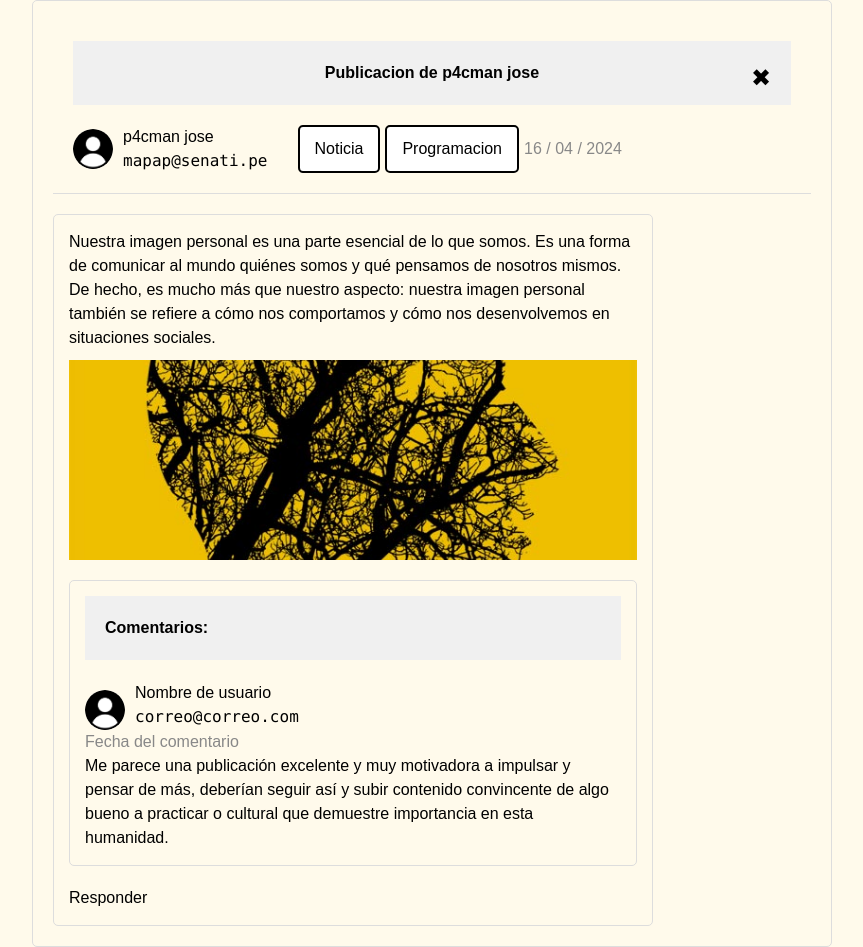
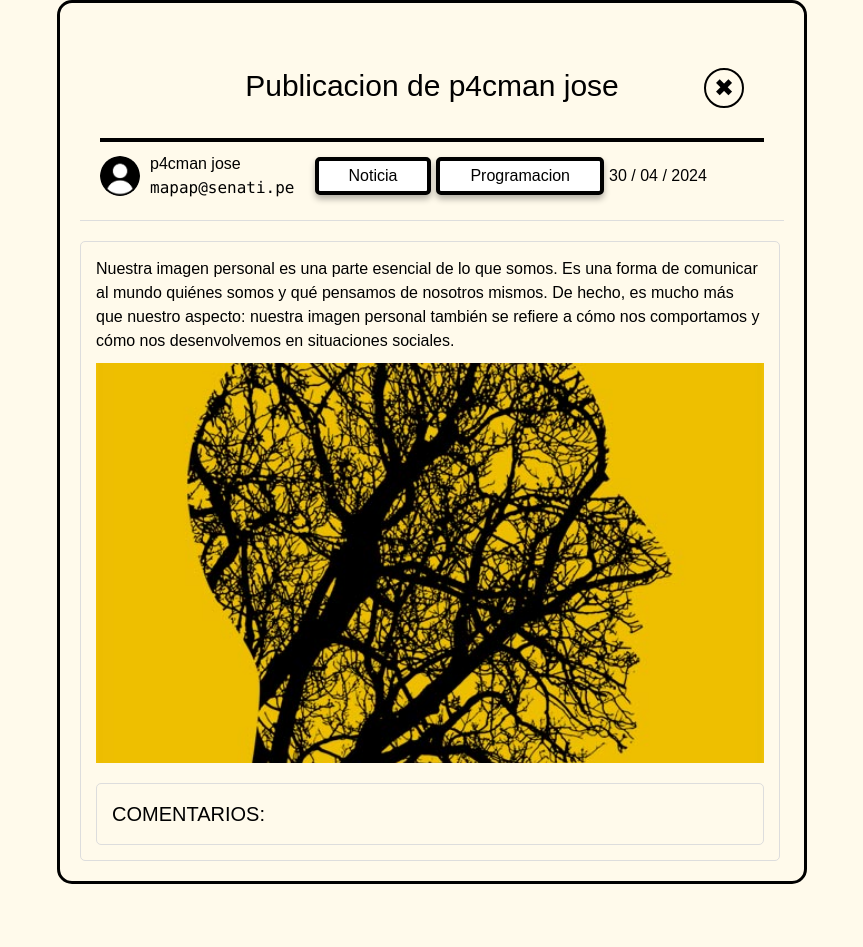
Before and after one commit to kitikazis/Proyecto_web_front, a React (Vite) app: page /Comentarios in a window 1280 px wide. Shown: the whole page, without its empty margins (208-1071 px from the left). After the commit the page ends 884 px from the top, so only its background shows below. Built offline with nearby package versions, Linux system fonts and the light colour scheme.

Commit message:
ultimo cambio

```diff
--- a/src/components/posts/Comentarios.css
+++ b/src/components/posts/Comentarios.css
@@ -13,42 +13,70 @@ body {
     border-radius: 5px;
     padding: 15px;
     margin-top: 20px;
-    max-width: 600px; /* Ajusta el ancho máximo del cuadro de comentario según sea necesario */
+    max-width: 700px; /* Ajusta el ancho máximo del cuadro de comentario según sea necesario */
   }
   .comentario .top-frame h2 {
     text-align: left;
   }
 
-  /* Nuevo estilo para la imagen de perfil del comentario */
-.comentario .comentario-com {
-    width: 40px; /* Mismo ancho que la imagen de perfil de p4cman jose */
-    height: 40px; /* Mismo alto que la imagen de perfil de p4cman jose */
-    border-radius: 50%;
-    margin-right: 10px; /* Margen derecho para separar la imagen del nombre de usuario */
+  .comentario-details {
+    display: flex; /* Establece el contenedor como un flex container */
+    justify-content: space-between; /* Distribuye los elementos de manera uniforme, dejando espacio entre ellos */
+    align-items: center; /* Alinea verticalmente los elementos al centro */
   }
 
-
+  .divider {
+    border: 0; /* Elimina el borde predeterminado */
+    height: 4px; /* Establece la altura de la línea */
+    background-color: #000000; /* Color de la línea */
+    margin: 10px auto; /* Espacio alrededor de la línea y centrado horizontalmente */
+    max-width: 900px;
+  }
 
   .comentarios-container {
-    max-width: 800px;
+    max-width: 750px;
     margin: 0 auto;
     padding: 20px;
     border: 1px solid #ddd;
     border-radius: 5px;
+    border-top-left-radius: 15px; /* Borde redondeado en la esquina superior izquierda */
+    border-top-right-radius: 15px;
+    border-top: 3px solid #000; /* Borde negro en la parte superior */
+    border-left: 3px solid #000; /* Borde negro en la parte izquierda */
+    border-right: 3px solid #000; /* Borde negro en la parte derecha */
+    border-bottom: 3px solid #000;
+    border-bottom-left-radius: 15px; /* Borde redondeado en la esquina inferior izquierda */
+    border-bottom-right-radius: 15px;
   }
+
+  .top-frame {
+    text-align: center;
+    background-color: #fffaeb;
+    padding: 20px;
+    margin-bottom: 0;
+    max-width: 700px;
+    /* Sin borde en la parte inferior */
+  }
+
+  .top-frame h2 {
+    font-size: 30px;
+    margin-top: 0;
+  }
+
   .close-btn {
     float: right;
     font-size: 24px;
     cursor: pointer;
-    margin-top: -25px;
+    margin-top: -40px;
+    width: 40px; /* Ajusta el tamaño del botón */
+    height: 40px; /* Ajusta el tamaño del botón */
+    border-radius: 50%; /* Hace que el botón tenga forma circular */
+    border: 2px solid black; /* Establece el color y el grosor del borde */
+    display: flex;
+    justify-content: center;
+    align-items: center;
   }
 
-  .responder-link {
-    text-decoration: none; /* Elimina el subrayado predeterminado del enlace */
-    color: #000; /* Color del texto */
-  }
-
-  /* Header Styles */
   header {
     padding: 20px;
     border-bottom: 1px solid #ddd;
@@ -59,16 +87,10 @@ body {
     align-items: center;
     justify-content: space-between;
   }
-  .top-frame {
-    text-align: center;
-    background-color: #f0f0f0;
-    padding: 20px;
-    margin-bottom: 20px;
-  }
 
-
-  .top-frame h2 {
-    font-weight: bold; /* Aplica negrita al título "Comentarios:" */
+  .top-framee h2 {
+     /* Aplica negrita al título "Comentarios:" */
+    font-size: 20px;
   }
 
 
@@ -110,16 +132,17 @@ body {
   }
 
   .nac {
-    color: #888;
-    margin-right: 20px;
+    color: #000;
+    margin-right: 50px;
   }
 
   .action-buttons {
     display: flex;
-    margin-left: 20px;
+    margin-left: 10px;
   }
 
   .btn {
+    border-radius: 20px;
     padding: 10px 15px;
     border: 1px solid #ccc;
     border-radius: 5px;
@@ -128,20 +151,34 @@ body {
   }
 
   .noticia {
+    border-radius: 20px;
+    padding: 5px 10px; /* Ajusta el padding para reducir el ancho del botón */
+    border: 1px solid #ccc;
+    border-radius: 5px;
+    cursor: pointer;
     background-color: #fff;
     color: #000;
   }
 
   .programacion {
+    border-radius: 20px;
+    padding: 5px 10px; /* Ajusta el padding para reducir el ancho del botón */
+    border: 1px solid #ccc;
+    border-radius: 5px;
+    cursor: pointer;
     background-color: #fff;
     color: #000;
   }
+
+
   .btn {
-    padding: 10px 15px;
-    border: 2px solid #000; /* Ancho y color del borde resaltado */
+    border-radius: 30px;
+    padding: 3px 30px;
+    border: 4px solid #000; /* Ancho y color del borde resaltado */
     border-radius: 5px;
     cursor: pointer;
     margin-right: 5px;
+    box-shadow: 0 4px 6px rgba(0, 0, 0, 0.3);
   }
 
 
@@ -155,22 +192,6 @@ body {
   .comentario img {
     margin-top: 10px;
     width: 100%;
-    max-height: 200px;
+    max-height: 400px;
     object-fit: cover;
   }
-
-  /* Responder Styles */
-  .responder {
-    margin-top: 20px;
-    text-align: left;
-  }
-
-
-  .responder-btn {
-    padding: 10px 20px;
-    border: 1px solid #ccc;
-    border-radius: 5px;
-    cursor: pointer;
-    background-color: #4caf50; /* Green */
-    color: white;
-  }
--- a/src/components/posts/Comentarios.jsx
+++ b/src/components/posts/Comentarios.jsx
@@ -11,6 +11,7 @@ function Comentarios() {
             <h2>Publicacion de p4cman jose</h2>
             <span className="close-btn">&#10006;</span>
           </div>
+        <hr className="divider" />
           <div className="header-container">
             <div className="profile-info">
               <div className="user-details">
@@ -26,7 +27,7 @@ function Comentarios() {
                 <button className="btn noticia">Noticia</button>
                 <button className="btn programacion">Programacion</button>
               </div>
-              <nav className="nac">16 / 04 / 2024</nav>
+              <nav className="nac">30 / 04 / 2024</nav>
             </div>
           </div>
         </header>
@@ -36,28 +37,15 @@ function Comentarios() {
             <img src={logo3} alt="Imagen de comentario" className="comentario-img" />
 
             <div className="comentario">
-              <div className="top-frame">
-                <h2>Comentarios:</h2>
+
+              <div className="top-framee">
+                <h2>COMENTARIOS:</h2>
               </div>
-              <div className="comentario-details">
-                <div className="user-details">
-                  <img src={logo2} alt="Imagen de usuario" className="comentario-com" />
-                  <div className="user-name">
-                    <h1>Nombre de usuario</h1>
-                    <nav className="nav">
-                      <samp>correo@correo.com</samp>
-                    </nav>
-                  </div>
-                </div>
-                <nav className="nac">Fecha del comentario</nav>
-              </div>
-              <p>Me parece una publicación excelente y muy motivadora a impulsar y pensar de más, deberían seguir así y subir contenido convincente de algo bueno a practicar o cultural que demuestre importancia en esta humanidad.</p>
-            </div>
-            <div className="responder">
-            <a href="#" className="responder-link">Responder</a>
+
             </div>
           </div>
         </body>
+
       </div>
     </>
   );
```
